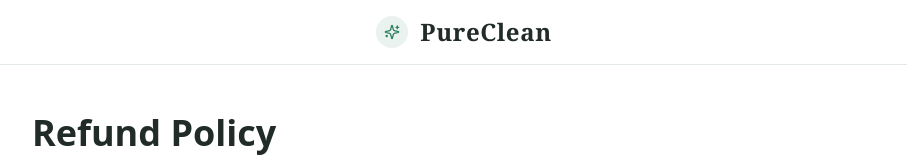
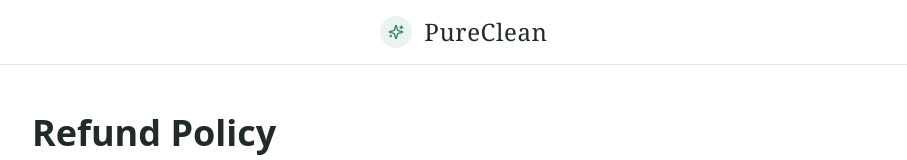
Before and after one commit to 05ion/pure-clean, a React (Vite) app: page /refund-policy in a window 1280 px wide. Shown: the top 160 px of the page, without its empty margins (176-1083 px from the left). Built offline with nearby package versions, Linux system fonts and the light colour scheme; the HTML template or start-up script is replaced by a standard one.

Commit message:
Reverted to commit 00909fc969c4b362375eaf421f5b0b69f813b476

```diff
--- a/src/components/Header.tsx
+++ b/src/components/Header.tsx
@@ -9,7 +9,7 @@ const Header = () => {
             <div className="flex h-8 w-8 items-center justify-center rounded-full bg-primary/10">
               <Sparkles className="h-4 w-4 text-primary" />
             </div>
-            <span className="text-2xl font-serif font-bold tracking-wide text-foreground">
+            <span className="text-2xl font-serif font-normal tracking-wide text-foreground">
               PureClean
             </span>
           </a>
```
